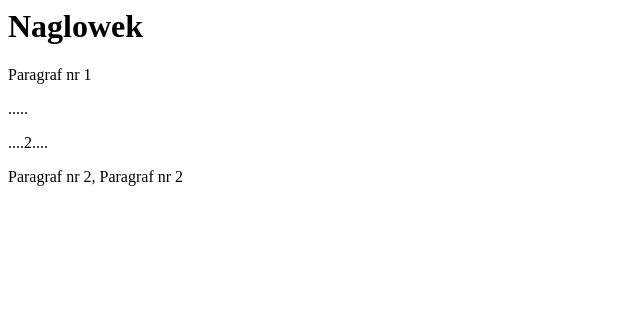
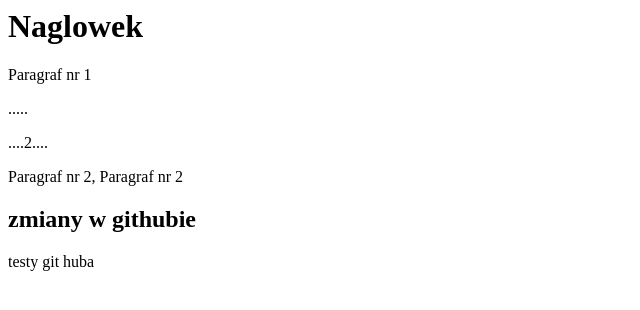
Before and after one commit to piotrekdobrowolski87/firststeps, a plain HTML site: page index.html in a window 1280 px wide. Shown: the whole page, without its empty margins (0-640 px from the left). Drawn offline with Linux system fonts and the light colour scheme.

Commit message:
zmiana index.html na portalu github.com

```diff
--- a/index.html
+++ b/index.html
@@ -5,3 +5,5 @@
 <p>....2....</p>
 <p>Paragraf nr 2, Paragraf nr 2</p>
 </div>
+<h2>zmiany w githubie</h2>
+<p>testy git huba</p>
```
